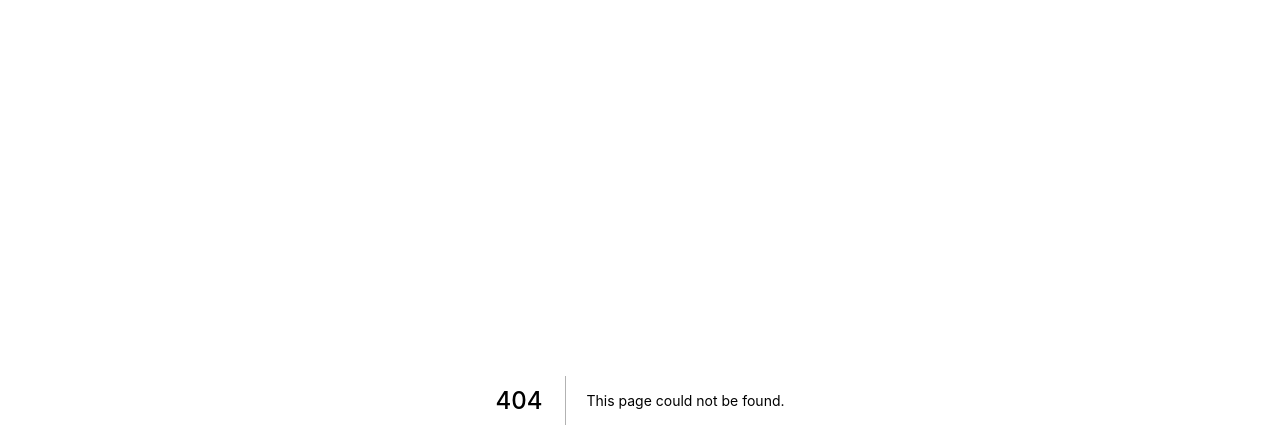
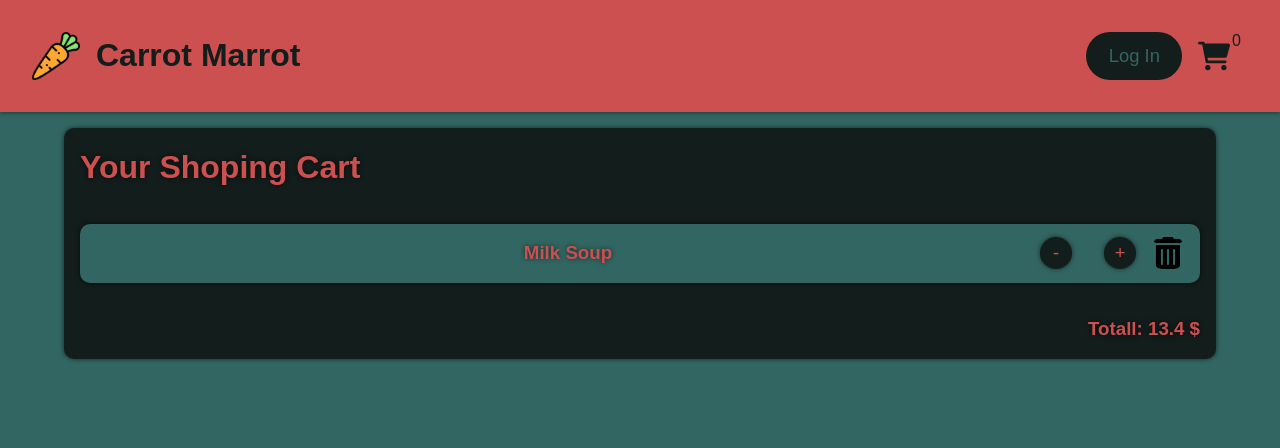
Before and after one commit to seventhlegion/Redux, a Next.js app: page /Posts/ShopCart in a window 1280 px wide. Before the commit this address had no page. Shown: the top 448 px of the page. Built offline with nearby package versions, Linux system fonts and the light colour scheme.

Commit message:
shopcart created, trash icon added

```diff
--- /dev/null
+++ b/pages/Posts/ShopCart.js
@@ -0,0 +1,38 @@
+import Head from "next/head";
+import React from "react";
+import { useDispatch, useSelector } from "react-redux";
+import Nav from "../Components/Nav";
+import Global from "../Components/Style/Global";
+import { StyledShopCart } from "../Components/Style/ShopCart.stale";
+
+export default function ShopCart() {
+  return (
+    <>
+      <Head>
+        <title>Shop Cart</title>
+      </Head>
+      <Global />
+      <Nav />
+      <StyledShopCart>
+        <h1>Your Shoping Cart</h1>
+        <div className="foods-container">
+          <h3>Milk Soup</h3>
+          <input type={"button"} value={"-"} onClick={""} />
+          <p>{}</p>
+          <input type={"button"} value={"+"} onClick={""} />
+          <input
+            className="remove"
+            type={"image"}
+            src={"/svgs/trash-can-solid.svg"}
+            alt={"trash"}
+          />
+        </div>
+        <div className="total-container">
+          <h3>
+            Totall:<span> 13.4 $</span>
+          </h3>
+        </div>
+      </StyledShopCart>
+    </>
+  );
+}
```
Also changed, not shown: pages/Posts/ShopCard.js (deleted), public/svgs/trash-can-solid.svg (added).
